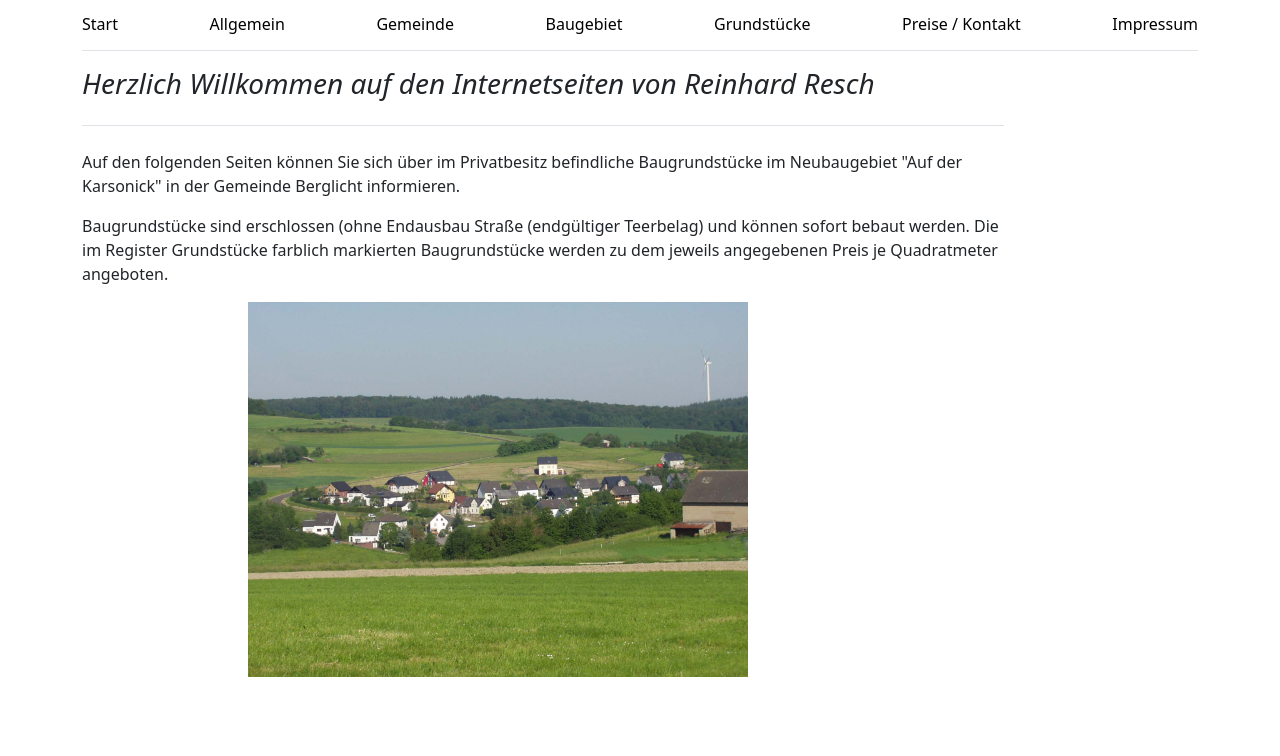
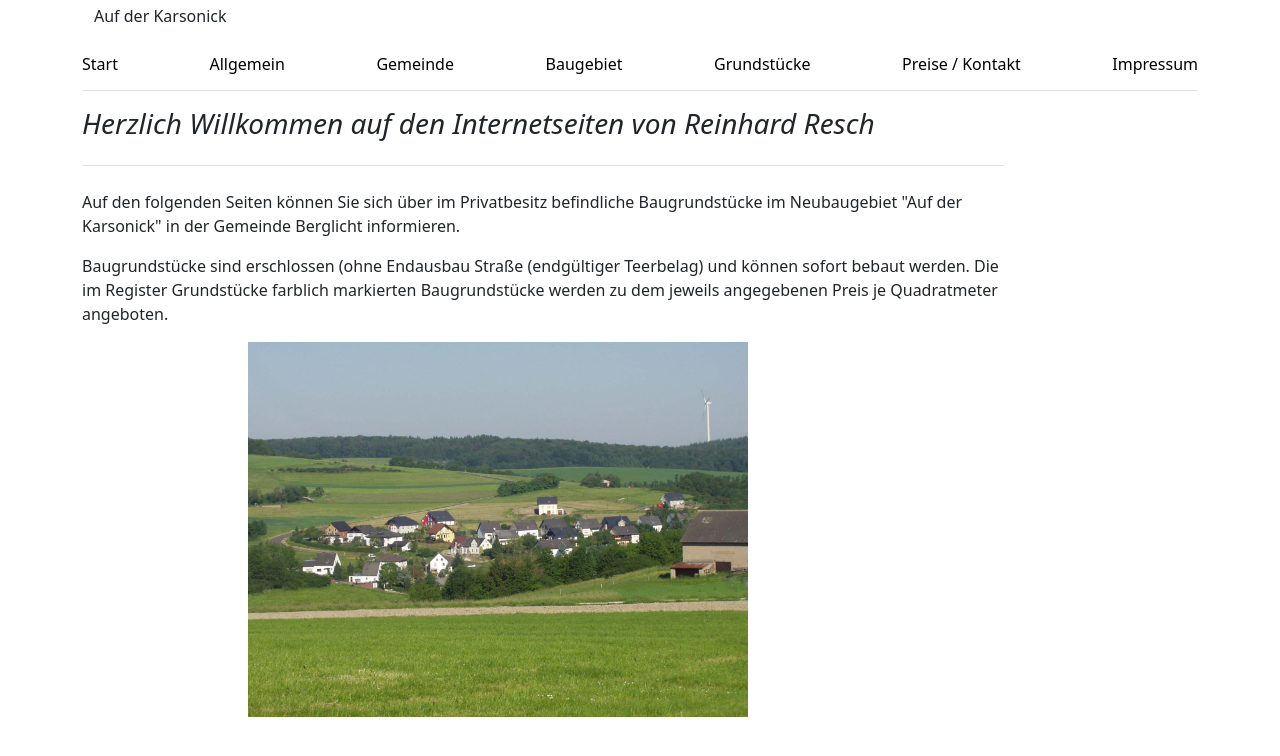
Before and after one commit to oresch/berglicht, a Jekyll site: the page built from index.html, in a window 1280 px wide. Shown: the top 756 px of the page. Built offline with Jekyll 4.4.1, drawn with Linux system fonts in a browser that asks for light colours.

Commit message:
links corrected

```diff
--- a/_includes/nav.html
+++ b/_includes/nav.html
@@ -1,5 +1,10 @@
 <div class="nav-scroller py-1 mb-3 border-bottom">
     <nav class="nav nav-underline justify-content-between">
+        <div class="container-fluid">
+            <a class="navbar-brand" href="#">
+                Auf der Karsonick
+            </a>
+        </div>
         <a class="nav-item nav-link link-body-emphasis" href="index.html">Start</a> <a
             class="nav-item nav-link link-body-emphasis" href="allgemein.html">Allgemein</a> <a
             class="nav-item nav-link link-body-emphasis" href="gemeinde.html">Gemeinde</a> <a
--- a/_layouts/default.html
+++ b/_layouts/default.html
@@ -4,8 +4,8 @@
 <head>
   <meta charset="utf-8">
   <title>{{ page.title }}</title>
-  <link rel="stylesheet" href="/bootstrap.min.css">
-  <script src="/bootstrap.bundle.min.js" class="astro-vvvwv3sm"></script>
+  <link rel="stylesheet" href="bootstrap.min.css">
+  <script src="bootstrap.bundle.min.js" class="astro-vvvwv3sm"></script>
 </head>
 
 <body>
```
